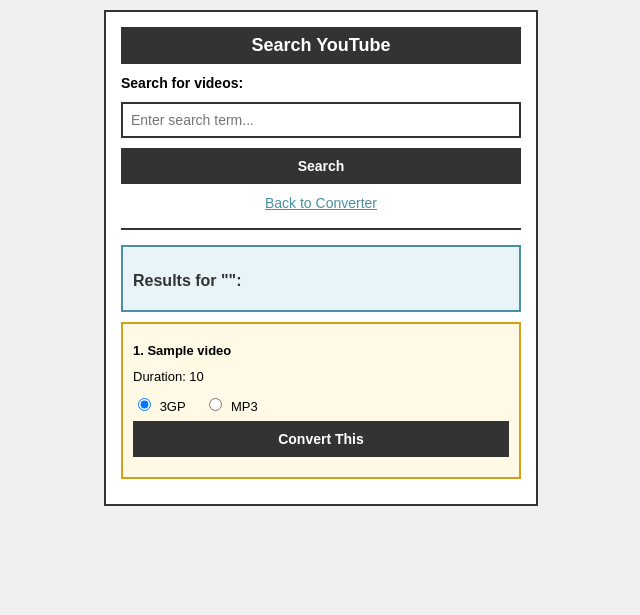
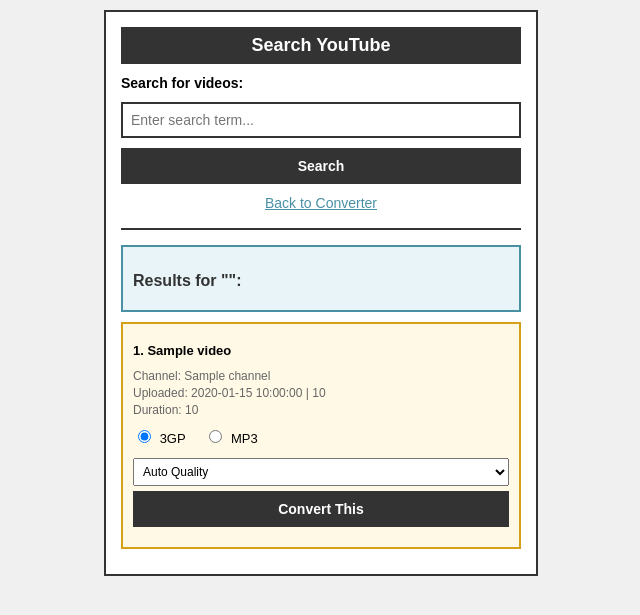
Before and after one commit to TITANICBHAI/Legacy-Tube, a Flask app: template templates/search.html in a window 1280 px wide. Shown: the top 615 px of the page, without its empty margins (319-959 px from the left). Run offline with Flask 3, Linux system fonts and the light colour scheme; the template is opened without the code that fills it: most values are stand-ins (such as "Sample title", 1, 10 or a date in 2020); parts of the project's set-up code (start-up, migrations or seed data) failed here and were passed over; some libraries are stand-ins or nearby versions.

Commit message:
Enhance video search results with additional details and quality options
Add upload date, channel, view count, and quality selection to video search results in app.py and templates/search.html.

Replit-Commit-Author: Agent
Replit-Commit-Session-Id: ccc5e813-2013-40a3-9a10-ef404971be5a
Replit-Commit-Checkpoint-Type: intermediate_checkpoint
Replit-Commit-Event-Id: 0decaece-4fa8-4bb9-9d14-dd27c5895fe8
Replit-Commit-Screenshot-Url: https://storage.googleapis.com/screenshot-production-us-central1/4ec8fa6a-a176-4956-8df8-d797d1e19d72/ccc5e813-2013-40a3-9a10-ef404971be5a/ELpE9sf

```diff
--- a/app.py
+++ b/app.py
@@ -913,11 +913,35 @@ def search():
                             duration = entry.get('duration', 0)
                             duration_str = f"{int(duration // 60)}:{int(duration % 60):02d}" if duration else "Unknown"
 
+                            # Format upload date
+                            upload_date = entry.get('upload_date', '')
+                            upload_date_str = "Unknown"
+                            if upload_date and len(upload_date) == 8:  # Format: YYYYMMDD
+                                try:
+                                    upload_date_str = f"{upload_date[6:8]}/{upload_date[4:6]}/{upload_date[0:4]}"
+                                except:
+                                    upload_date_str = "Unknown"
+
+                            # Format view count
+                            view_count = entry.get('view_count', 0)
+                            if view_count:
+                                if view_count >= 1000000:
+                                    view_str = f"{view_count/1000000:.1f}M views"
+                                elif view_count >= 1000:
+                                    view_str = f"{view_count/1000:.1f}K views"
+                                else:
+                                    view_str = f"{view_count} views"
+                            else:
+                                view_str = "Unknown views"
+
                             results.append({
                                 'title': entry.get('title', 'Unknown'),
                                 'url': entry.get('url', '') if entry.get('url', '').startswith('http') else f"https://www.youtube.com/watch?v={entry.get('id', '')}",
                                 'duration': duration_str,
                                 'duration_seconds': duration,
+                                'upload_date': upload_date_str,
+                                'channel': entry.get('channel', entry.get('uploader', 'Unknown')),
+                                'views': view_str,
                             })
 
             return render_template('search.html', results=results, query=query)
--- a/templates/search.html
+++ b/templates/search.html
@@ -24,7 +24,11 @@
     {% for video in results %}
     <div class="status">
     <p><strong>{{ loop.index }}. {{ video.title }}</strong></p>
-    <p>Duration: {{ video.duration }}</p>
+    <p style="font-size: 12px; color: #666;">
+    Channel: {{ video.channel }}<br>
+    Uploaded: {{ video.upload_date }} | {{ video.views }}<br>
+    Duration: {{ video.duration }}
+    </p>
 
     <form method="POST" action="/convert" style="margin: 5px 0;">
     <input type="hidden" name="url" value="{{ video.url }}">
@@ -34,6 +38,15 @@
     <input type="radio" name="format" value="mp3" id="v{{ loop.index }}_mp3">
     <label for="v{{ loop.index }}_mp3">MP3</label>
     </p>
+
+    <select name="quality" style="width: 100%; padding: 5px; margin: 5px 0; font-size: 12px;">
+    <option value="auto">Auto Quality</option>
+    <option value="low">3GP: Low / MP3: 128k</option>
+    <option value="medium">3GP: Medium / MP3: 192k</option>
+    <option value="high">3GP: High / MP3: 256k</option>
+    <option value="extreme">MP3: 320k Only</option>
+    </select>
+
     <button type="submit">Convert This</button>
     </form>
     </div>
```
Also changed, not shown: 2 other files.
